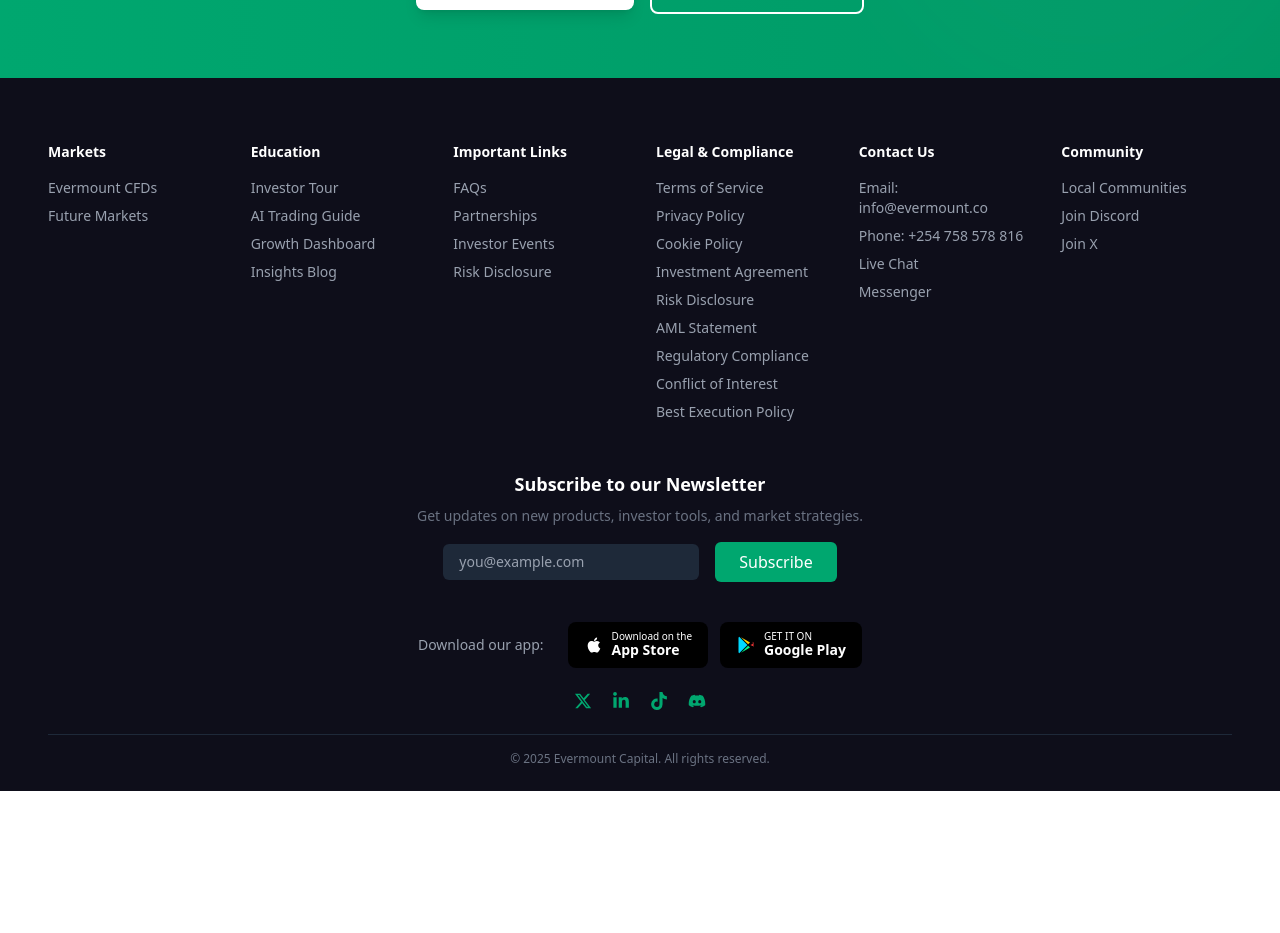
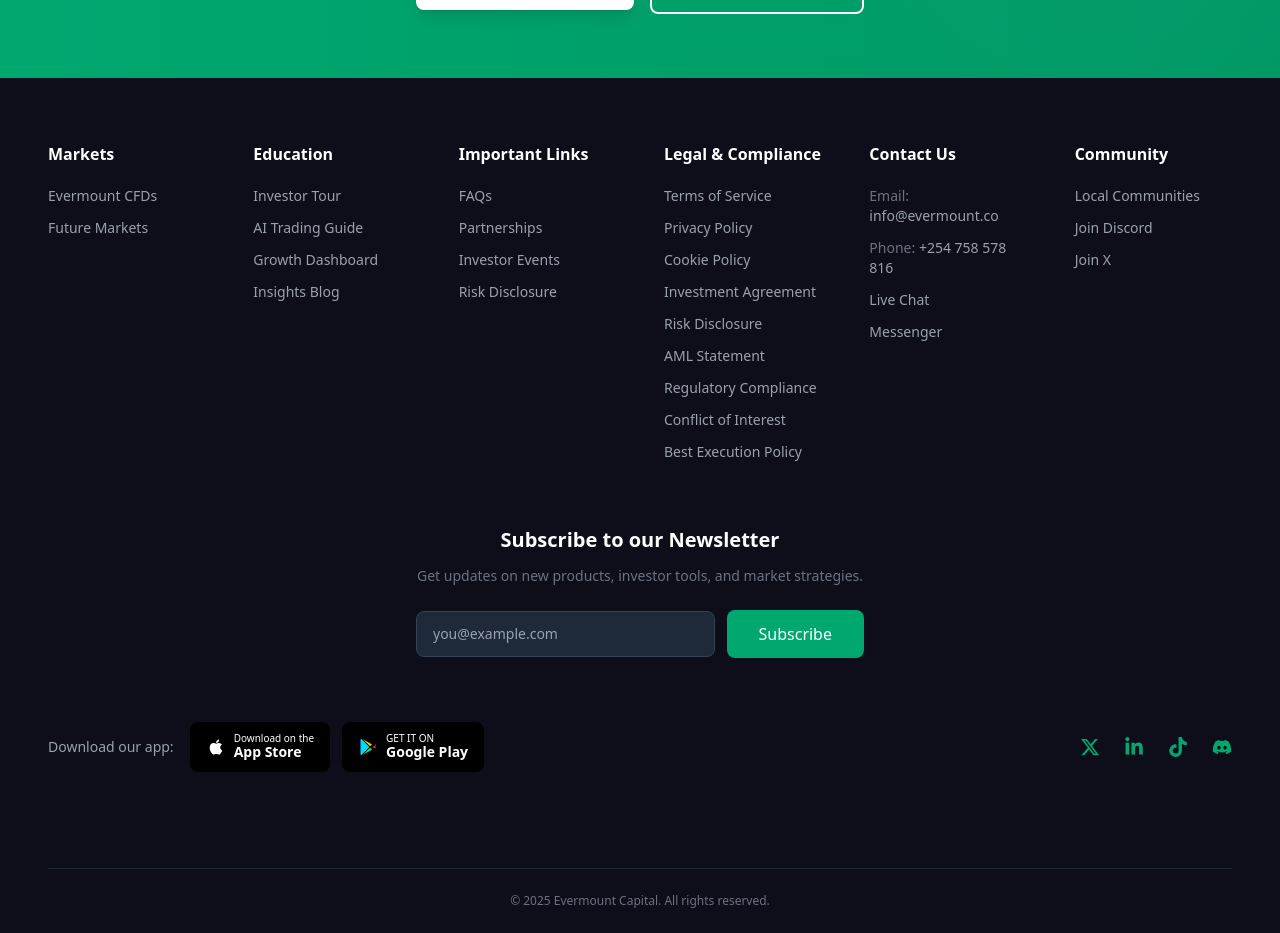
Before and after one commit to danielmawioo/evermount-capital, a Next.js app: page / in a window 1280 px wide. Shown: the part 9457-10390 px from the top of the page. Before the commit the page ends 10248 px from the top, so only its background shows below. Built offline with nearby package versions, Linux system fonts and the light colour scheme.

Commit message:
improve UI

```diff
--- a/src/app/components/Footer.tsx
+++ b/src/app/components/Footer.tsx
@@ -23,164 +23,216 @@
   };
 
   return (
-    <footer className="bg-[#0e0e1a] text-gray-400 pt-16 pb-6 px-6 lg:px-12">
-      <div className="max-w-7xl mx-auto">
+    <footer className="bg-[#0e0e1a] text-gray-400">
+      <div className="max-w-7xl mx-auto px-6 lg:px-12">
+        {/* Main Footer Content */}
+        <div className="pt-16 pb-12">
           {/* Grid Sections */}
-        <div className="grid grid-cols-2 sm:grid-cols-3 lg:grid-cols-6 gap-8 text-sm mb-12">
+          <div className="grid grid-cols-2 sm:grid-cols-3 lg:grid-cols-6 gap-8 lg:gap-12 text-sm mb-16">
             <div>
-            <h4 className="text-white font-semibold mb-4">Markets</h4>
-            <ul className="space-y-2">
+              <h4 className="text-white font-semibold mb-5 text-base">Markets</h4>
+              <ul className="space-y-3">
                 <li>
-                <Link href="#">Evermount CFDs</Link>
+                  <Link href="#" className="hover:text-white transition-colors">
+                    Evermount CFDs
+                  </Link>
                 </li>
                 <li>
-                <Link href="#">Future Markets</Link>
+                  <Link href="#" className="hover:text-white transition-colors">
+                    Future Markets
+                  </Link>
                 </li>
               </ul>
             </div>
             <div>
-            <h4 className="text-white font-semibold mb-4">Education</h4>
-            <ul className="space-y-2">
+              <h4 className="text-white font-semibold mb-5 text-base">Education</h4>
+              <ul className="space-y-3">
                 <li>
-                <Link href="/investor-tour">Investor Tour</Link>
+                  <Link href="/investor-tour" className="hover:text-white transition-colors">
+                    Investor Tour
+                  </Link>
                 </li>
                 <li>
-                <Link href="#">AI Trading Guide</Link>
+                  <Link href="#" className="hover:text-white transition-colors">
+                    AI Trading Guide
+                  </Link>
                 </li>
                 <li>
-                <Link href="#">Growth Dashboard</Link>
+                  <Link href="#" className="hover:text-white transition-colors">
+                    Growth Dashboard
+                  </Link>
                 </li>
                 <li>
-                <Link href="#">Insights Blog</Link>
+                  <Link href="#" className="hover:text-white transition-colors">
+                    Insights Blog
+                  </Link>
                 </li>
               </ul>
             </div>
             <div>
-            <h4 className="text-white font-semibold mb-4">Important Links</h4>
-            <ul className="space-y-2">
+              <h4 className="text-white font-semibold mb-5 text-base">Important Links</h4>
+              <ul className="space-y-3">
                 <li>
-                <Link href="#">FAQs</Link>
+                  <Link href="#" className="hover:text-white transition-colors">
+                    FAQs
+                  </Link>
                 </li>
                 <li>
-                <Link href="#">Partnerships</Link>
+                  <Link href="#" className="hover:text-white transition-colors">
+                    Partnerships
+                  </Link>
                 </li>
                 <li>
-                <Link href="#">Investor Events</Link>
+                  <Link href="#" className="hover:text-white transition-colors">
+                    Investor Events
+                  </Link>
                 </li>
                 <li>
-                <Link href="#">Risk Disclosure</Link>
+                  <Link href="#" className="hover:text-white transition-colors">
+                    Risk Disclosure
+                  </Link>
                 </li>
               </ul>
             </div>
             <div>
-            <h4 className="text-white font-semibold mb-4">Legal & Compliance</h4>
-            <ul className="space-y-2">
+              <h4 className="text-white font-semibold mb-5 text-base">Legal & Compliance</h4>
+              <ul className="space-y-3">
                 <li>
-                <Link href="/terms">Terms of Service</Link>
+                  <Link href="/terms" className="hover:text-white transition-colors">
+                    Terms of Service
+                  </Link>
                 </li>
                 <li>
-                <Link href="/privacy">Privacy Policy</Link>
+                  <Link href="/privacy" className="hover:text-white transition-colors">
+                    Privacy Policy
+                  </Link>
                 </li>
                 <li>
-                <Link href="/cookie-policy">Cookie Policy</Link>
+                  <Link href="/cookie-policy" className="hover:text-white transition-colors">
+                    Cookie Policy
+                  </Link>
                 </li>
                 <li>
-                <Link href="/investment-agreement">Investment Agreement</Link>
+                  <Link href="/investment-agreement" className="hover:text-white transition-colors">
+                    Investment Agreement
+                  </Link>
                 </li>
                 <li>
-                <Link href="/risk-disclosure">Risk Disclosure</Link>
+                  <Link href="/risk-disclosure" className="hover:text-white transition-colors">
+                    Risk Disclosure
+                  </Link>
                 </li>
                 <li>
-                <Link href="/aml-policy">AML Statement</Link>
+                  <Link href="/aml-policy" className="hover:text-white transition-colors">
+                    AML Statement
+                  </Link>
                 </li>
                 <li>
-                <Link href="/regulatory-compliance">Regulatory Compliance</Link>
+                  <Link href="/regulatory-compliance" className="hover:text-white transition-colors">
+                    Regulatory Compliance
+                  </Link>
                 </li>
                 <li>
-                <Link href="/conflict-of-interest">Conflict of Interest</Link>
+                  <Link href="/conflict-of-interest" className="hover:text-white transition-colors">
+                    Conflict of Interest
+                  </Link>
                 </li>
                 <li>
-                <Link href="/best-execution">Best Execution Policy</Link>
+                  <Link href="/best-execution" className="hover:text-white transition-colors">
+                    Best Execution Policy
+                  </Link>
                 </li>
               </ul>
             </div>
             <div>
-            <h4 className="text-white font-semibold mb-4">Contact Us</h4>
-            <ul className="space-y-2">
+              <h4 className="text-white font-semibold mb-5 text-base">Contact Us</h4>
+              <ul className="space-y-3">
                 <li>
-                Email:{" "}
+                  <span className="text-gray-500">Email: </span>
                   <a
                     href="mailto:info@evermount.co"
-                  className="hover:text-blue-400 transition"
+                    className="hover:text-[#00a76f] transition-colors"
                   >
                     info@evermount.co
                   </a>
                 </li>
                 <li>
-                Phone:{" "}
+                  <span className="text-gray-500">Phone: </span>
                   <a
                     href="tel:+254758578816"
-                  className="hover:text-blue-400 transition"
+                    className="hover:text-[#00a76f] transition-colors"
                   >
                     +254 758 578 816
                   </a>
                 </li>
                 <li>
-                <Link href="#">Live Chat</Link>
+                  <Link href="#" className="hover:text-white transition-colors">
+                    Live Chat
+                  </Link>
                 </li>
                 <li>
-                <Link href="#">Messenger</Link>
+                  <Link href="#" className="hover:text-white transition-colors">
+                    Messenger
+                  </Link>
                 </li>
               </ul>
             </div>
             <div>
-            <h4 className="text-white font-semibold mb-4">Community</h4>
-            <ul className="space-y-2">
+              <h4 className="text-white font-semibold mb-5 text-base">Community</h4>
+              <ul className="space-y-3">
                 <li>
-                <Link href="#">Local Communities</Link>
+                  <Link href="#" className="hover:text-white transition-colors">
+                    Local Communities
+                  </Link>
                 </li>
                 <li>
-                <Link href="#">Join Discord</Link>
+                  <Link href="#" className="hover:text-white transition-colors">
+                    Join Discord
+                  </Link>
                 </li>
                 <li>
-                <Link href="#">Join X</Link>
+                  <Link href="#" className="hover:text-white transition-colors">
+                    Join X
+                  </Link>
                 </li>
               </ul>
             </div>
           </div>
 
           {/* Newsletter Signup */}
-        <div className="mb-10 text-center">
-          <h4 className="text-lg text-white font-semibold mb-2">
+          <div className="mb-16 text-center">
+            <h4 className="text-xl text-white font-semibold mb-3">
               Subscribe to our Newsletter
             </h4>
-          <p className="text-sm text-gray-500 mb-4">
+            <p className="text-sm text-gray-500 mb-6 max-w-md mx-auto">
               Get updates on new products, investor tools, and market strategies.
             </p>
             <form
               onSubmit={handleNewsletterSubmit}
-            className="flex flex-col sm:flex-row justify-center items-center gap-4"
+              className="flex flex-col sm:flex-row justify-center items-center gap-3 max-w-md mx-auto"
             >
               <input
                 type="email"
                 placeholder="you@example.com"
                 value={email}
                 onChange={(e) => setEmail(e.target.value)}
-              className="px-4 py-2 rounded-md w-full sm:w-64 text-sm text-white placeholder-gray-400 bg-gray-800 focus:outline-none focus:ring-2 focus:ring-[#00a76f]"
+                className="px-4 py-3 rounded-lg w-full sm:flex-1 text-sm text-white placeholder-gray-400 bg-gray-800 border border-gray-700 focus:outline-none focus:ring-2 focus:ring-[#00a76f] focus:border-transparent transition"
                 required
               />
               <button
                 type="submit"
-              className="bg-[#00a76f] hover:bg-emerald-600 text-white px-6 py-2 rounded-md font-medium transition"
+                className="bg-[#00a76f] hover:bg-emerald-600 text-white px-8 py-3 rounded-lg font-medium transition w-full sm:w-auto"
               >
                 {submitted ? "✓ Subscribed" : "Subscribe"}
               </button>
             </form>
           </div>
 
+          {/* App Store Badges & Social Icons Row */}
+          <div className="flex flex-col md:flex-row items-center justify-between gap-8 mb-12">
             {/* App Store Badges */}
-        <div className="flex flex-col sm:flex-row justify-center items-center gap-4 mb-6">
-          <p className="text-sm text-gray-400 mb-2 sm:mb-0 sm:mr-2">
+            <div className="flex flex-col sm:flex-row items-center gap-4">
+              <p className="text-sm text-gray-400 mb-2 sm:mb-0">
                 Download our app:
               </p>
               <div className="flex flex-row gap-3">
@@ -189,7 +241,7 @@
                   href="https://apps.apple.com/app/evermount-capital"
                   target="_blank"
                   rel="noopener noreferrer"
-              className="inline-flex items-center gap-2 bg-black text-white px-4 py-2 rounded-lg hover:opacity-90 transition-opacity"
+                  className="inline-flex items-center gap-2 bg-black text-white px-4 py-2.5 rounded-lg hover:opacity-90 transition-opacity"
                   aria-label="Download on the App Store"
                 >
                   <svg
@@ -212,7 +264,7 @@
                   href="https://play.google.com/store/apps/details?id=com.evermount.capital"
                   target="_blank"
                   rel="noopener noreferrer"
-              className="inline-flex items-center gap-2 bg-black text-white px-4 py-2 rounded-lg hover:opacity-90 transition-opacity"
+                  className="inline-flex items-center gap-2 bg-black text-white px-4 py-2.5 rounded-lg hover:opacity-90 transition-opacity"
                   aria-label="Get it on Google Play"
                 >
                   <svg
@@ -248,7 +300,7 @@
             </div>
 
             {/* Social Icons */}
-        <div className="flex justify-center gap-5 mb-6 text-[#00a76f] text-lg">
+            <div className="flex justify-center gap-6 text-[#00a76f] text-xl">
               {[
                 {
                   href: "https://x.com",
@@ -282,11 +334,15 @@
                 </Link>
               ))}
             </div>
+          </div>
+        </div>
 
-        {/* Footer Note */}
-        <p className="text-center text-xs text-gray-500 border-t border-gray-800 pt-4">
+        {/* Footer Bottom */}
+        <div className="border-t border-gray-800 pt-6 pb-6">
+          <p className="text-center text-xs text-gray-500">
             © {new Date().getFullYear()} Evermount Capital. All rights reserved.
           </p>
+        </div>
       </div>
     </footer>
   );
```
Lines whose indentation alone changed are shown as unchanged.
